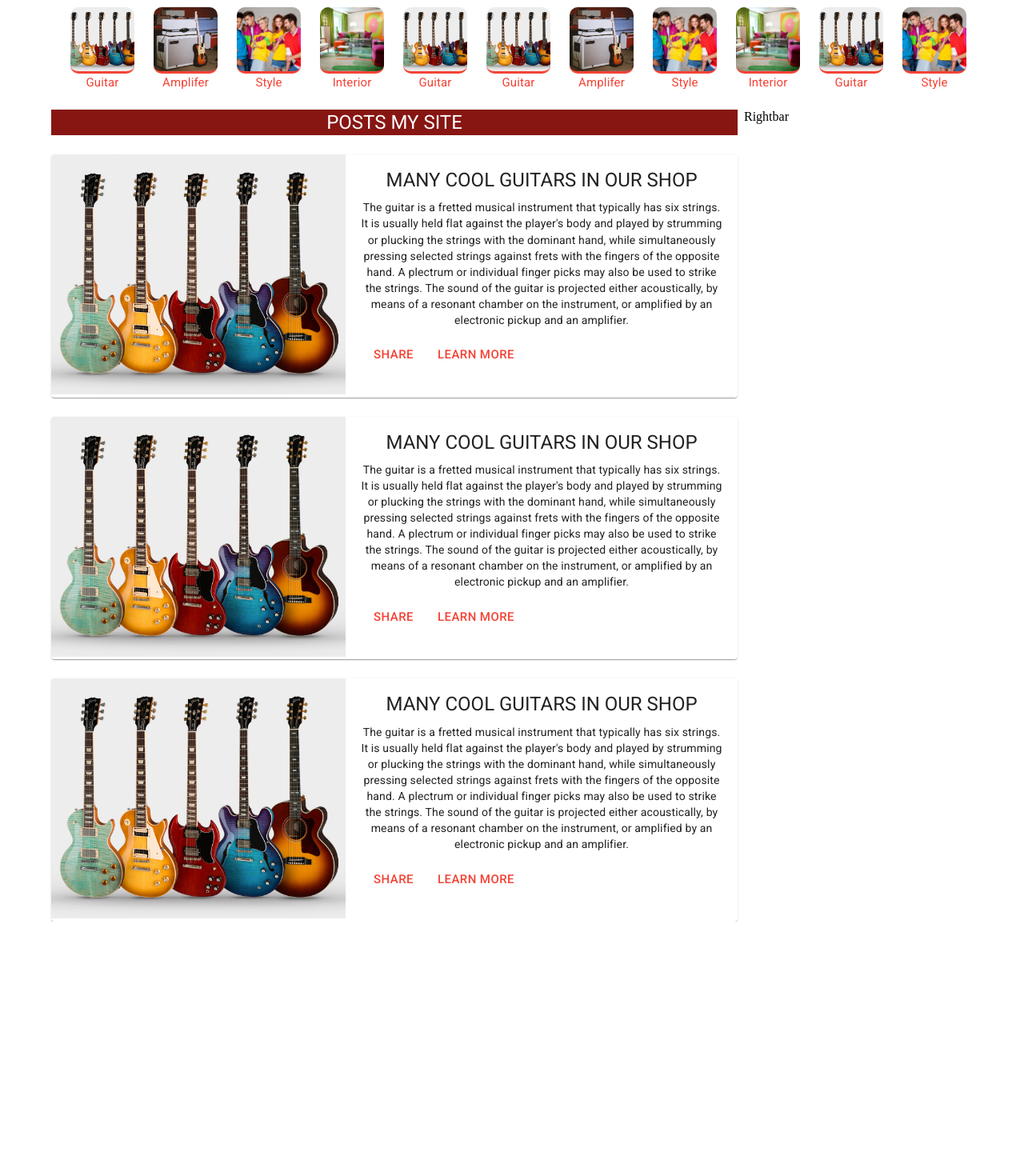
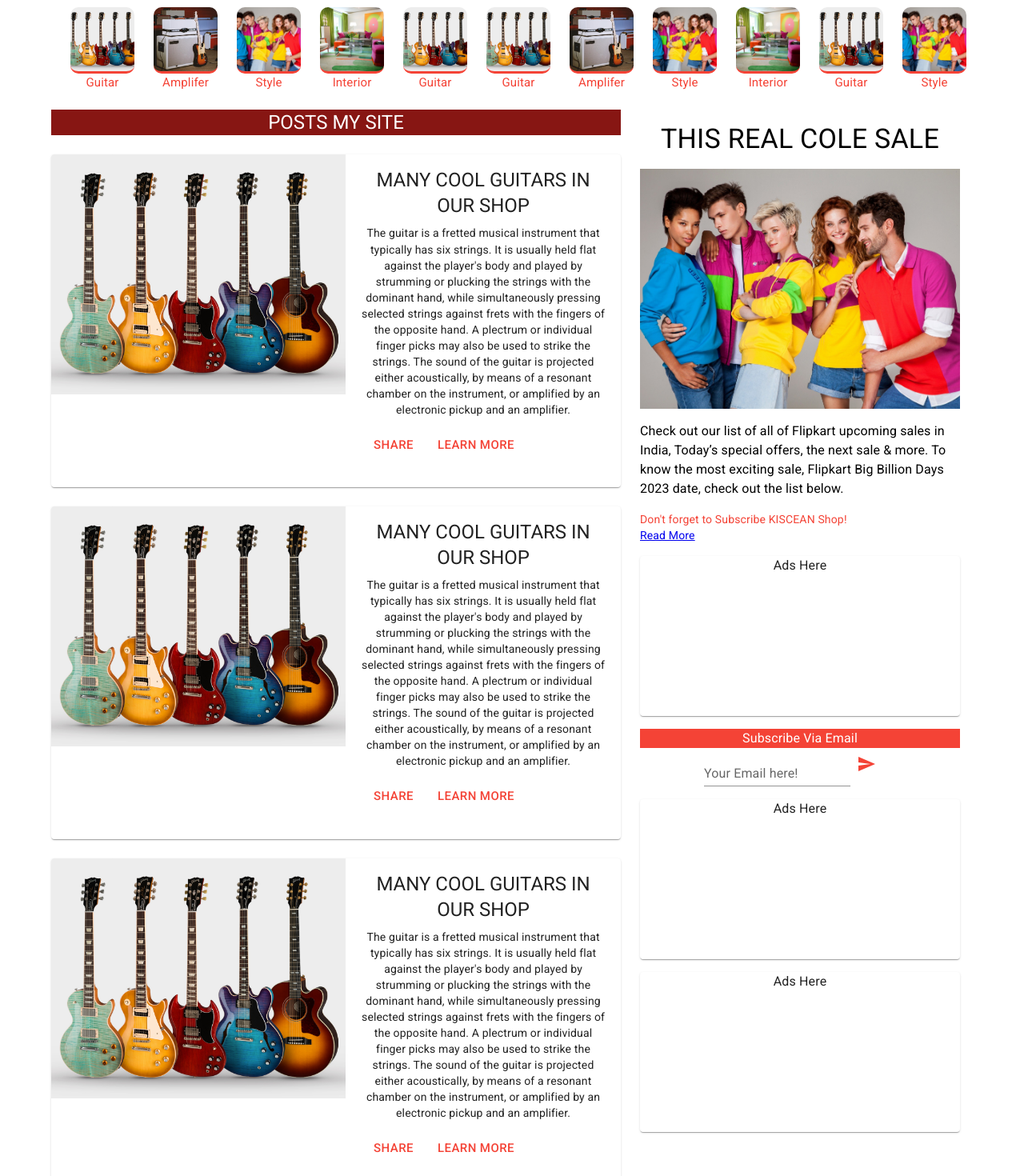
Before and after one commit to kiscean/ui, a React (Create React App) app: page / in a window 1280 px wide. Shown: the part 520-1990 px from the top of the page at 80% size. Before the commit the page ends 1672 px from the top, so only its background shows below. Built offline with nearby package versions, Linux system fonts and the light colour scheme.

Commit message:
Work commit 14

```diff
--- a/src/components/main/Main.js
+++ b/src/components/main/Main.js
@@ -22,8 +22,8 @@ const Main = () => {
                 </Box>
                 <Box
                     flex={1}
-                    sx={{
-                        sx: 'none',
+                    display={{
+                        xs: 'none',
                         md: 'block',
                     }}
                 >
--- a/src/components/rightbar/Rightbar.js
+++ b/src/components/rightbar/Rightbar.js
@@ -1,8 +1,122 @@
 import React from 'react';
+import {
+    Box, Card,
+    CardMedia, IconButton, TextField,
+    Typography
+} from "@mui/material";
+import dress from '../../static/dress.jpg';
+import {Send as SendIcon} from '@mui/icons-material';
 
 const Rightbar = () => {
     return (
-        <div>Rightbar</div>
+        <Box
+            sx={{
+                padding: 2,
+            }}
+        >
+            <Typography
+                variant={"h4"}
+                align={"center"}
+                mb={2}
+            >
+                THIS REAL COLE SALE
+            </Typography>
+            <CardMedia
+                component={'img'}
+                height="300"
+                image={dress}
+                alt="guitars_image"
+                sx={{
+                    width: '400px',
+                    cursor: 'pointer',
+                    "&:hover":{
+                        opacity: 0.8,
+                        boxSizing: 'border-box',
+                        zIndex: 1,
+                        transition: `all 0.50s ease`
+                    }
+                }}
+            />
+            <Typography
+                align={"left"}
+                variant={"body1"}
+                mt={2}
+            >
+                Check out our list of all of Flipkart upcoming sales in India, Today’s special offers, the next sale & more. To know the most exciting sale, Flipkart Big Billion Days 2023 date, check out the list below.
+            </Typography>
+            <Typography
+                align={"left"}
+                variant={"body2"}
+                color="#f44336"
+                mt={2}
+            >
+                Don't forget to Subscribe KISCEAN Shop! <br /> <a href="https://google.com">Read More</a>
+            </Typography>
+            <Card
+                sx={{
+                    height: "200px",
+                    marginTop: 2,
+                }}
+            >
+                <Typography
+                    align={"center"}
+                    variant={"body1"}
+                >
+                    Ads Here
+                </Typography>
+            </Card>
+            <Typography
+                align={"center"}
+                color={"white"}
+                bgcolor={"#f44336"}
+                mt={2}
+            >
+                Subscribe Via Email
+            </Typography>
+            <Box sx={{
+                pl: 10,
+            }}
+            >
+                <TextField
+                    label="Your Email here!"
+                    variant={"standard"}
+                    color={"warning"}
+                />
+                <IconButton>
+                    <SendIcon
+                    sx={{
+                        color: "#f44336"
+                    }}
+                    />
+                </IconButton>
+            </Box>
+            <Card
+                sx={{
+                    height: "200px",
+                    marginTop: 2,
+                }}
+            >
+                <Typography
+                    align={"center"}
+                    variant={"body1"}
+                >
+                    Ads Here
+                </Typography>
+            </Card>
+            <Card
+                sx={{
+                    height: "200px",
+                    marginTop: 2,
+                }}
+            >
+                <Typography
+                    align={"center"}
+                    variant={"body1"}
+                >
+                    Ads Here
+                </Typography>
+            </Card>
+        </Box>
     );
 };
 
```
